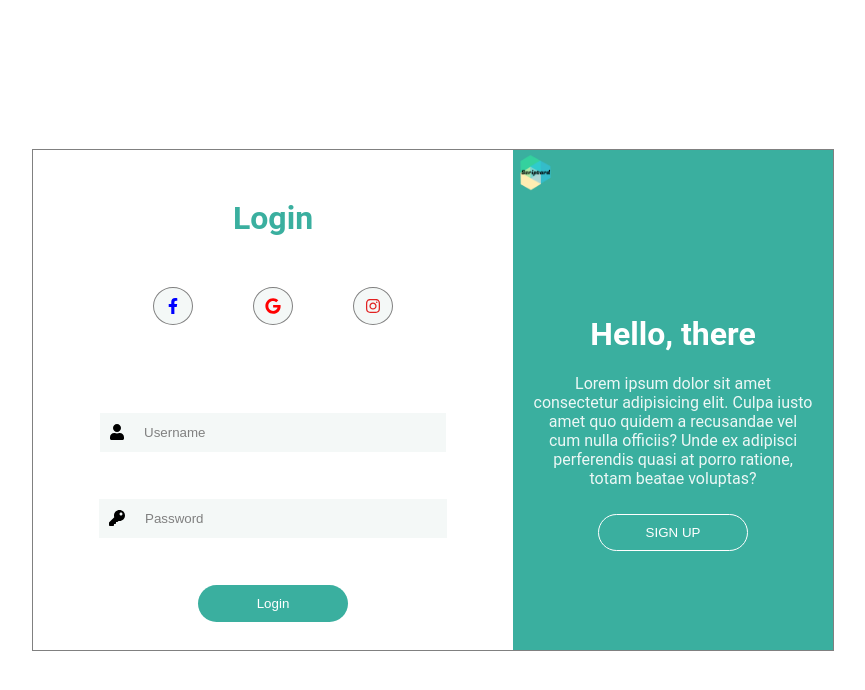
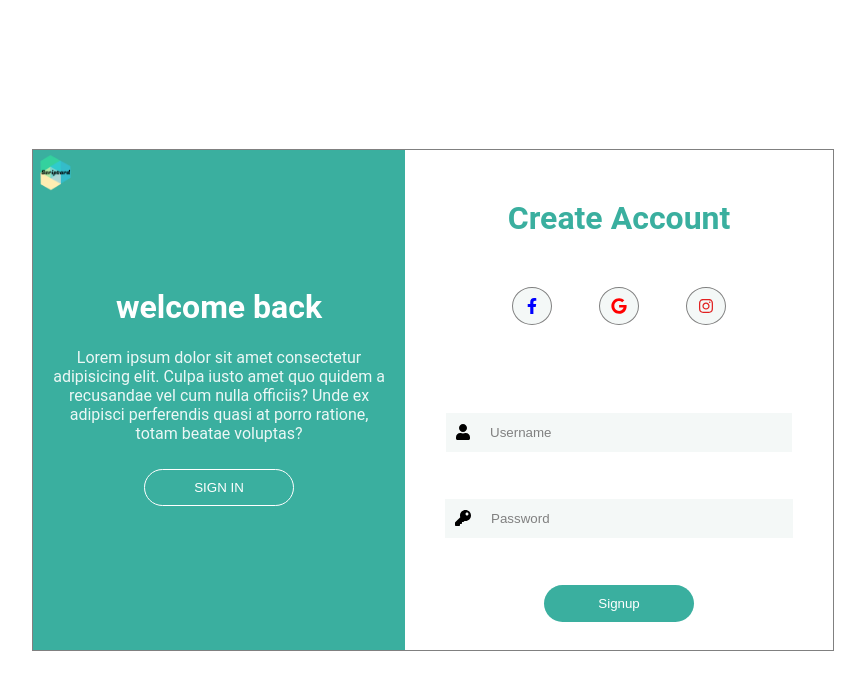
Before and after one commit to Scriptard/MyShoppie, a React (Create React App) app in the folder frontend/: page / in a window 1280 px wide. Shown: the top 690 px of the page, without its empty margins (207-1072 px from the left). Built offline with nearby package versions, Linux system fonts and the light colour scheme.

Commit message:
routing made

```diff
--- a/frontend/src/App.js
+++ b/frontend/src/App.js
@@ -1,12 +1,26 @@
 import styled from "styled-components";
 import LoginPage from "./pages/LoginPage";
 import "./styles/globalstyle.css";
+import SignUpPage from "./pages/SignuPage";
+import { Switch, Route, useLocation } from "react-router-dom";
 
 function App() {
+  const location = useLocation();
+
   return (
-    <Layout>
-      <LoginPage/>
-    </Layout>
+    <Switch location={location} key={location.pathname}>
+      <Route path="/" exact>
+        <Layout>
+          <SignUpPage />
+        </Layout>
+      </Route>
+
+      <Route path="/signin">
+        <Layout>
+          <LoginPage />
+        </Layout>
+      </Route>
+    </Switch>
   );
 }
 const Layout = styled.div`
--- a/frontend/src/components/Form.js
+++ b/frontend/src/components/Form.js
@@ -77,7 +77,7 @@ const StyleForm = styled.div`
   display: flex;
   flex-direction: column;
   align-items: center;
-  flex: 3;
+  flex: 2.3;
   height: 500px;
   min-width: 350px;
   h1 {
--- a/frontend/src/components/Platform.js
+++ b/frontend/src/components/Platform.js
@@ -1,7 +1,8 @@
 import styled from "styled-components";
 import logo from "../assets/img/scriptard.png";
+import {Link} from "react-router-dom";
 
-const Platform = ({ title , platformButton}) => {
+const Platform = ({ title , platformButton, route}) => {
   // const sync1 = "SIGN IN";
   console.log(title);
   return (
@@ -15,8 +16,9 @@ const Platform = ({ title , platformButton}) => {
           perferendis quasi at porro ratione, totam beatae voluptas?
         </p>
 
-        <button>{platformButton}</button>
+        <Link to={route}><button>{platformButton}</button></Link>
       </div>
+      <div className="spacediv"></div>
       <div className="spacediv"></div>
     </Platforms>
   );
--- a/frontend/src/pages/LoginPage.js
+++ b/frontend/src/pages/LoginPage.js
@@ -7,11 +7,12 @@ const LoginPage = () => {
   const authTitle="Login";
   const authButton="Login";
   const platformButton="SIGN UP";
+  const route="/";
 
   return (
     <StyleLoginPage>
       <AuthenticationForm authTitle={authTitle} authButton={authButton} authFunction={signin}/>
-      <Platform title={title} platformButton={platformButton} />
+      <Platform title={title} platformButton={platformButton} route={route}/>
     </StyleLoginPage>
   );
 };
--- a/frontend/src/pages/SignuPage.js
+++ b/frontend/src/pages/SignuPage.js
@@ -7,10 +7,11 @@ const SignUpPage = () => {
   const platformButton="SIGN IN";
   const authTitle="Create Account";
   const authButton="Signup";
+  const route="/signin";
 
   return (
     <StyleSignUpPage>
-      <Platform title={title} platformButton={platformButton} />
+      <Platform title={title} platformButton={platformButton} route={route} />
       <AuthenticationForm
         authButton={authButton}
         authTitle={authTitle}
```
